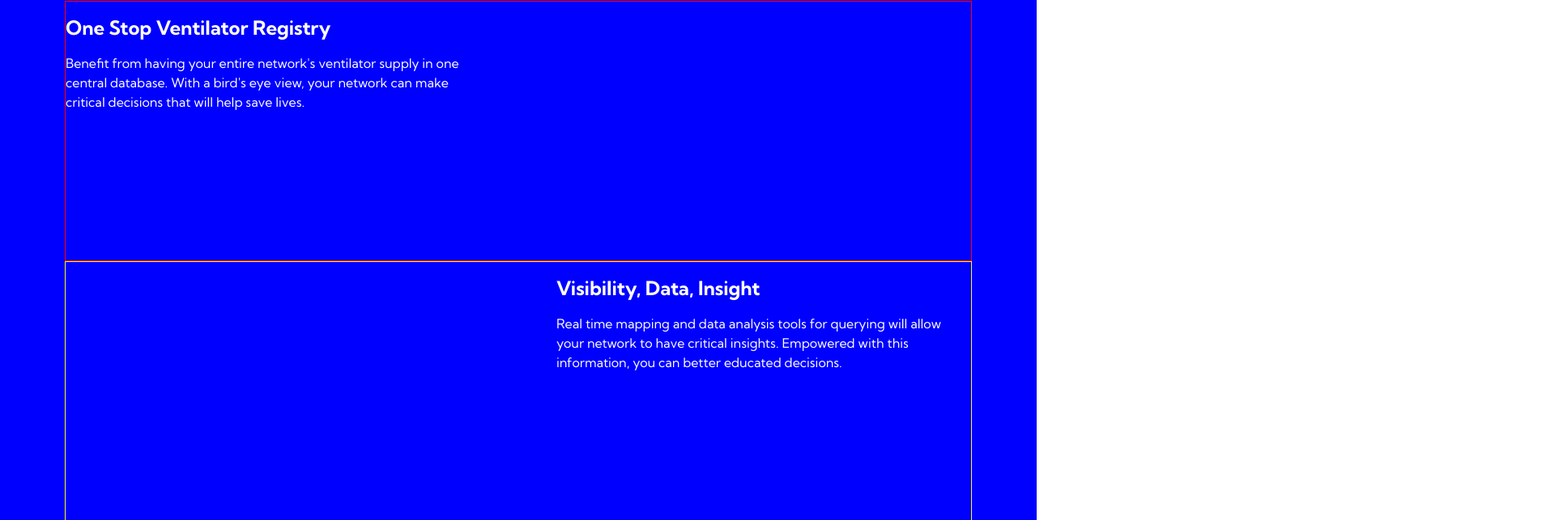
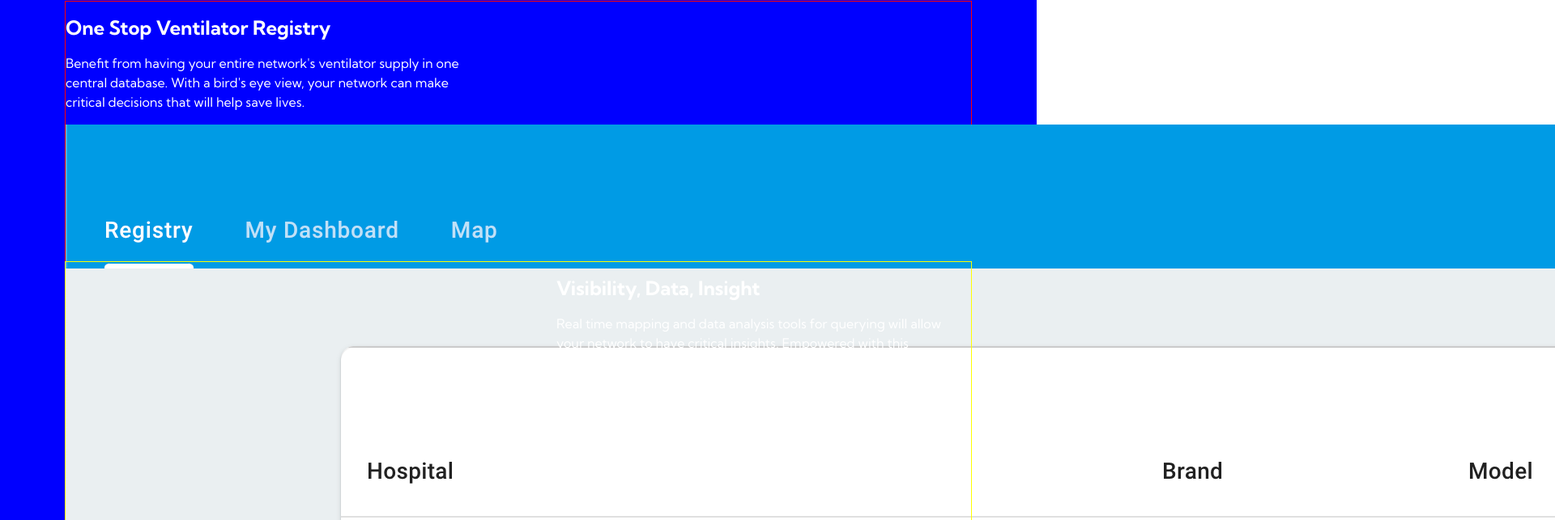
Before and after one commit to gisturiz/ventilator-registry-landing, a React (Create React App) app: page / in a window 1280 px wide. Shown: the part 1053-1696 px from the top of the page at 81% size, 1920 px wide, since content can reach past the window. Built offline with nearby package versions, Linux system fonts and the light colour scheme.

Commit message:
lower section progress

```diff
--- a/src/components/Lower.js
+++ b/src/components/Lower.js
@@ -1,4 +1,5 @@
 import React from "react";
+import registry from '../assets/registry.png';
 
 export default function Lower() {
   return (
@@ -12,6 +13,7 @@ export default function Lower() {
             make critical decisions that will help save lives.
           </p>
         </div>
+        <img src={registry} alt="registry window" />
       </div>
       <div className="bottom-wrapper">
         <div className="second-section">
```
Also changed, not shown: src/assets/registry.png (added), 1 other file (tests, documents, lock files or other folders).
